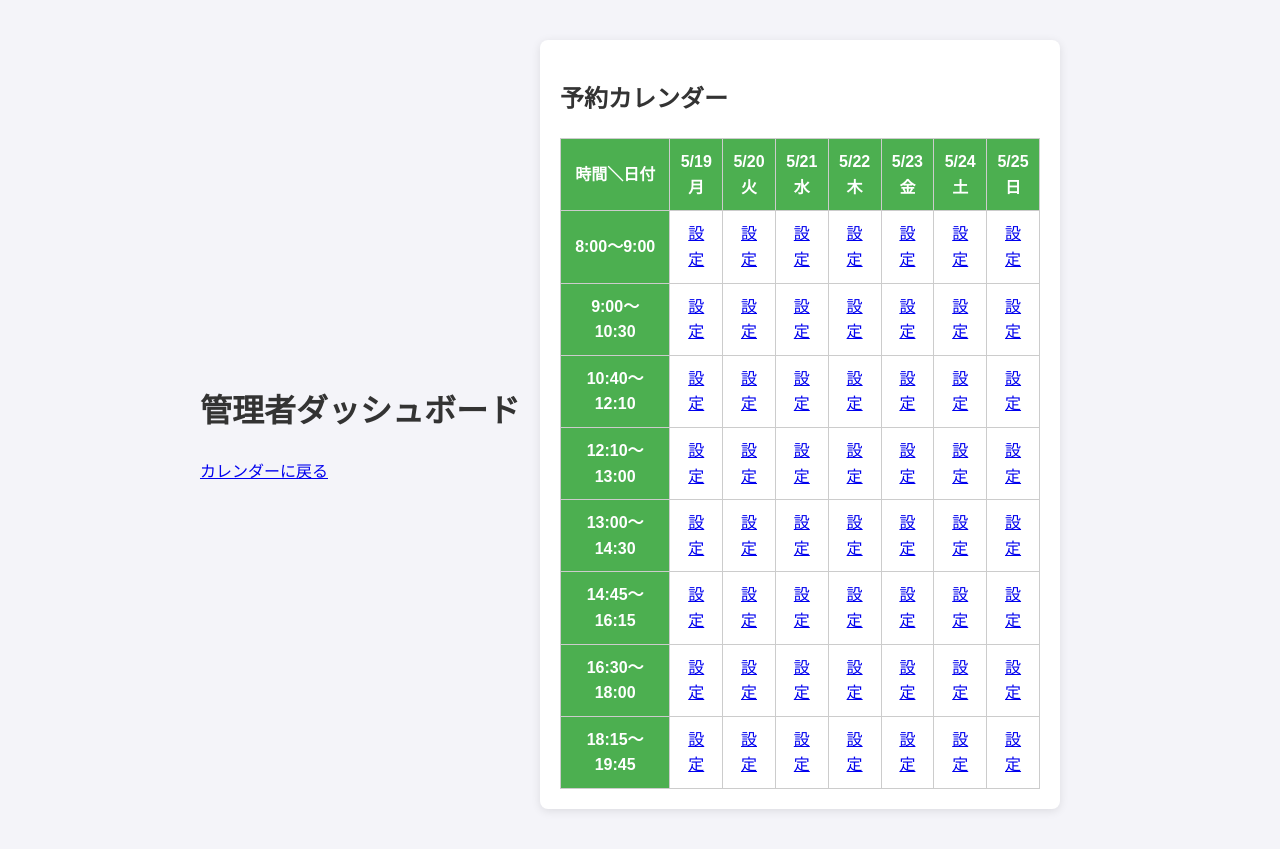
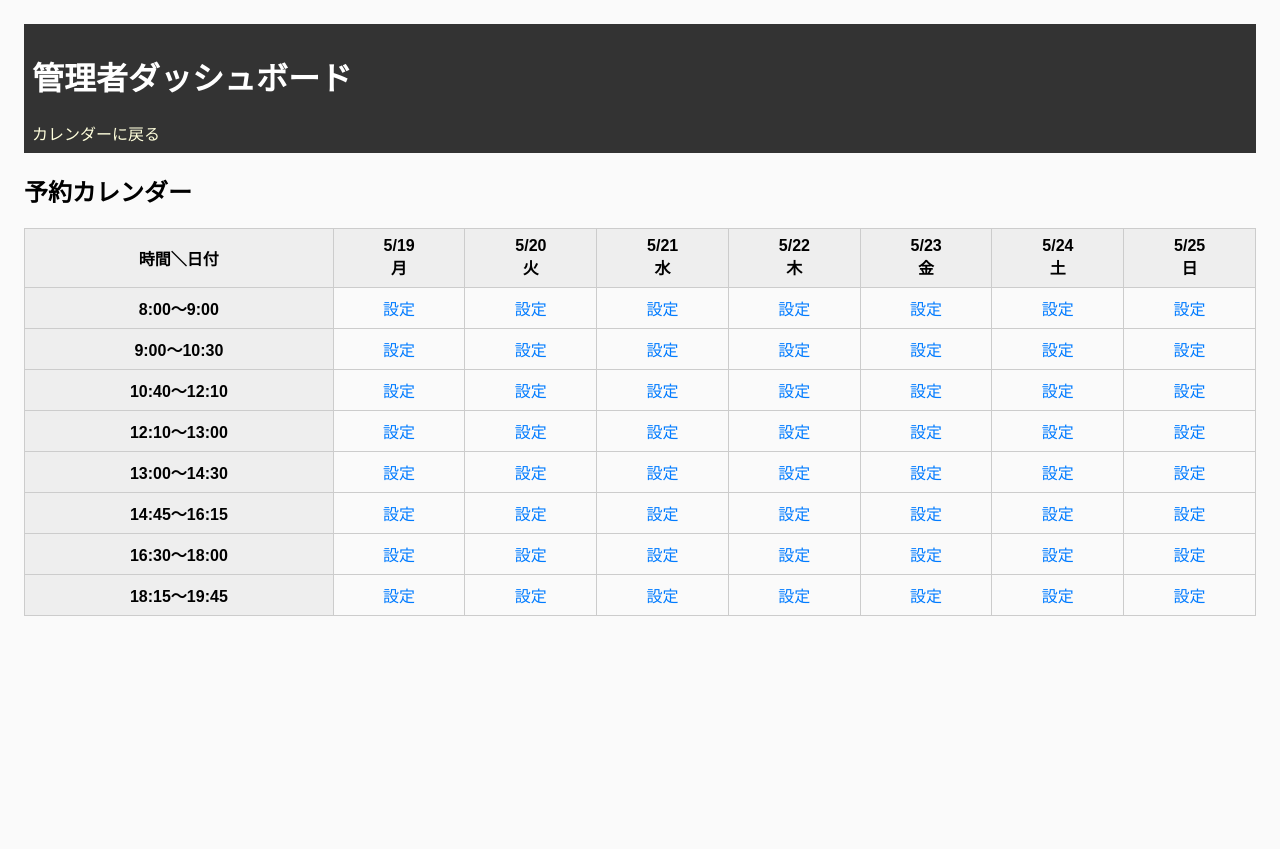
Before and after one commit to Sayu0528/RS, a Django app: page /manager/calendar-admin/ in a window 1280 px wide. After the commit the page ends 616 px from the top, so only its background shows below. Run offline with Django 5.2, Linux system fonts and the light colour scheme.

Commit message:
CSSがー

```diff
--- /dev/null
+++ b/manager/static/manager/css/st.css
@@ -0,0 +1,38 @@
+body {
+  font-family: sans-serif;
+  padding: 1em;
+  background: #fafafa;
+}
+header {
+  background: #333;
+  color: #fff;
+  padding: .5em;
+}
+header nav a {
+  color: #ffd;
+  margin-right: 1em;
+}
+table {
+  width: 100%;
+  border-collapse: collapse;
+  margin-top: 1em;
+}
+th, td {
+  border: 1px solid #ccc;
+  text-align: center;
+  padding: .5em;
+}
+th {
+  background: #eee;
+}
+a {
+  text-decoration: none;
+  color: #007bff;
+}
+a:hover {
+  text-decoration: underline;
+}
+button {
+  margin-top: 1em;
+  padding: .5em 1em;
+}
--- a/manager/templates/manager/shift_admin.html
+++ b/manager/templates/manager/shift_admin.html
@@ -4,7 +4,7 @@
 <head>
   <meta charset="UTF-8">
   <title>{% block title %}管理画面{% endblock %}</title>
-  <link rel="stylesheet" href="{% static 'manager/css/style.css' %}">
+  <link rel="stylesheet" href="{% static 'manager/css/st.css' %}">
 </head>
 <body>
   <header>
```
